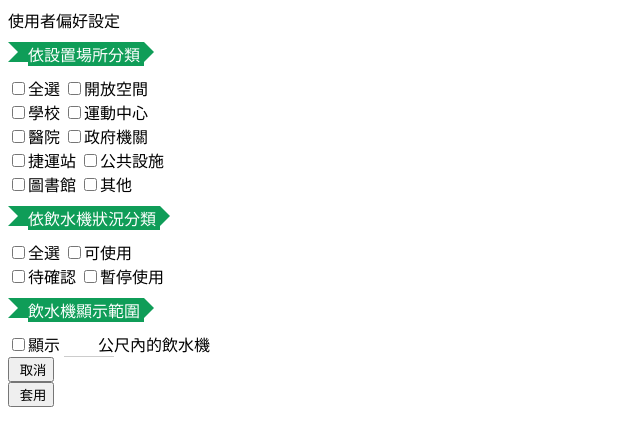
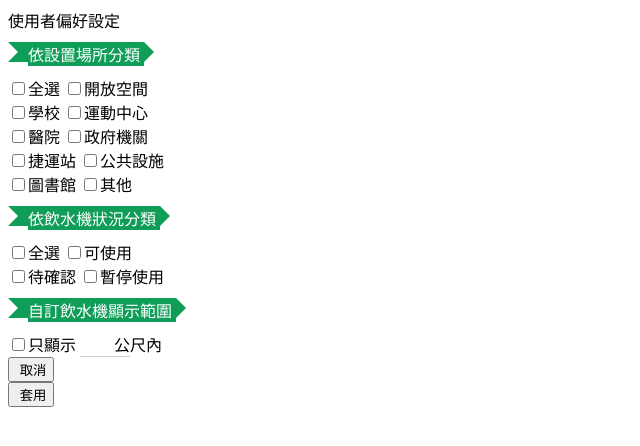
Before and after one commit to B02902008/TaipeiWater, a Flask app: page /load/setting in a window 1280 px wide. Shown: the top 446 px of the page, without its empty margins (0-640 px from the left). Run offline with Flask 2, Linux system fonts and the light colour scheme.

Commit message:
setting js test

```diff
--- a/app/static/js/setting.js
+++ b/app/static/js/setting.js
@@ -34,4 +34,13 @@ $(document).ready(function () {
         $('input:checkbox[name=status-all]').prop("checked",
             $("input:checkbox:checked[name=status]").length === view_status_arr.length);
     });
+    if (view_range_val == 0) {
+        $('input:text[name=range]').prop('disabled', true);
+    } else {
+        $('input:checkbox[name=range]').prop('checked', true);
+        $('input:text[name=range]').val(view_range_val);
+    }
+    $('input:checkbox[name=range]').click(function () {
+        $('input:text[name=range]').prop('disabled', ~$('input:checkbox[name=range]').prop("checked"));
+    });
 });
--- a/app/templates/setting.html
+++ b/app/templates/setting.html
@@ -40,13 +40,13 @@
     </div>
     <div class="panel-tag">
         <div class="panel-tag-before"></div>
-        <div class="panel-tag-middle">飲水機顯示範圍&nbsp;</div>
+        <div class="panel-tag-middle">自訂飲水機顯示範圍&nbsp;</div>
         <div class="panel-tag-after"></div>
     </div>
     <div class="checkbox">
-        <label><input type="checkbox" name="range">顯示</label>
-        <input type="text" class="inline-text">
-        <label>公尺內的飲水機</label>
+        <label><input type="checkbox" name="range">只顯示</label>
+        <input type="text" class="inline-text" name="range">
+        <label>公尺內</label>
     </div>
     <div class="col-xs-6 panel-btn-container"><button type="button" class="btn btn-danger">
         <span class="glyphicon glyphicon-remove"></span>&nbsp;取消
```
